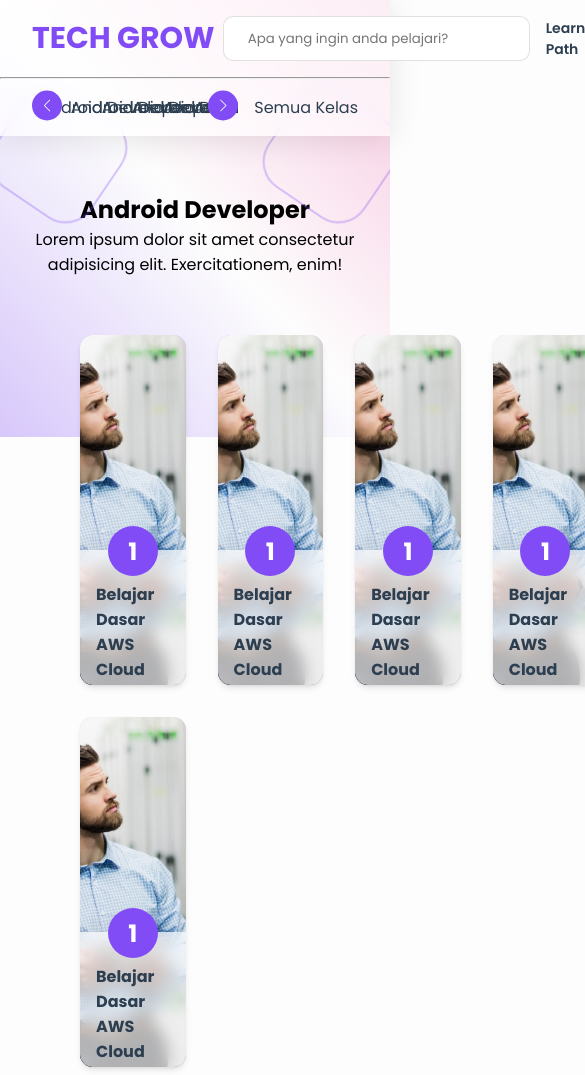
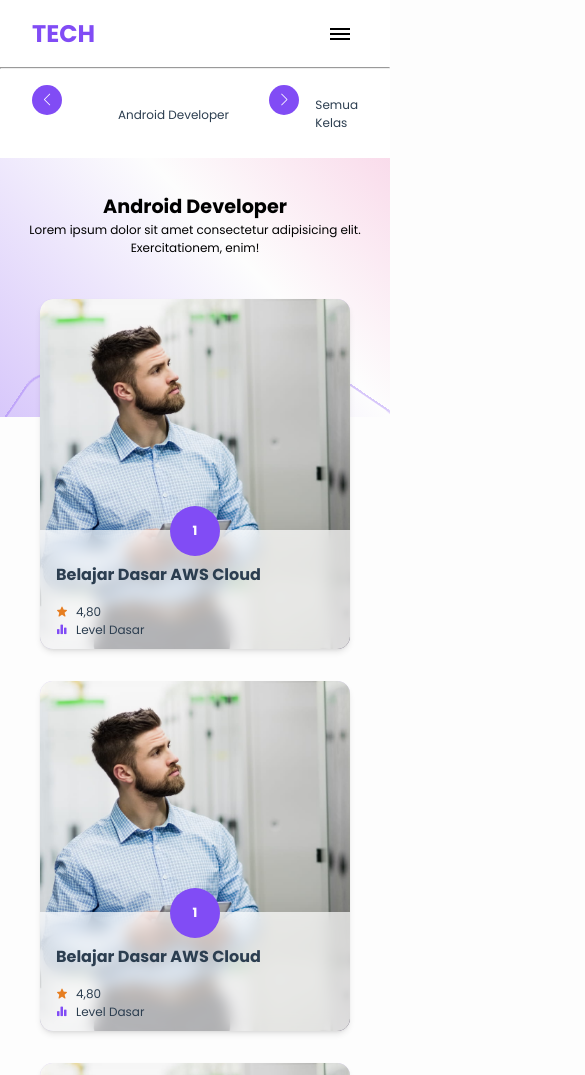
Before and after one commit to juliarta99/itcc24, a plain HTML site: page learning-path.html in a window 390 px wide. Shown: the top 1075 px of the page, 585 px wide, since content can reach past the window. Drawn offline with Linux system fonts and the light colour scheme.

Commit message:
responsive design, page learning, langganan and fix bug

```diff
--- a/css/component.css
+++ b/css/component.css
@@ -163,9 +163,6 @@
     align-items: center;
     padding: .5rem 2rem;
     gap: 1rem;
-}
-.container-swiper-menu-learnings .all{
-    white-space: nowrap;
 }
 
 /* padding */
@@ -555,7 +552,7 @@
     border-radius: 2rem;
     right: 0;
     transform: rotate(145deg);
-    top: 6rem;
+    bottom: -20%;
     opacity: .3;
     border: 2px var(--primary) solid;
     animation: rotate-animate 50s infinite alternate;
@@ -563,7 +560,7 @@
 .circle-b-1{
     left: 0;
     transform: rotate(-145deg);
-    top: 6rem;
+    bottom: -20%;
     border: 2px var(--primary) solid;
 }
 .circle-side-bar{
@@ -637,7 +634,7 @@
     width: 30px !important;
     height: 30px !important;
     top: 0 !important;
-    transform: translateY(85%);
+    transform: translateY(100%) !important;
 }
 
 /* pagination */
--- a/css/responsive.css
+++ b/css/responsive.css
@@ -4,6 +4,9 @@
     }
     .grid-cols-4{
         grid-template-columns: 1fr 1fr !important;
+    }
+    .card-bubble-wrapper{
+        margin-top: 1rem;
     }
 }
 @media (max-width: 960px) {
@@ -44,6 +47,9 @@
     }
 }
 @media (max-width: 640px) {
+    .landing{
+        margin-bottom: 3rem;
+    }
     .container{
         padding: 1rem 1.5rem;
     }
@@ -79,7 +85,7 @@
         font-size: 12px !important;
     }
     .btn{
-        padding: .5rem 1.5rem;
+        padding: .6rem 1.5rem;
     }
     .cols-3{
         -moz-column-count: 2;
--- a/js/script.js
+++ b/js/script.js
@@ -129,11 +129,22 @@ var swiper = new Swiper(".swiper-menu-testimoni", {
 });
 
 var swiper = new Swiper(".swiper-menu-learning", {
-    slidesPerView: 7,
+    slidesPerView: 1,
     spaceBetween: 10,
     loop: true,
     navigation: {
         nextEl: ".swiper-button-next",
         prevEl: ".swiper-button-prev",
     },
+    breakpoints: {
+        640: {
+            slidesPerView: 3
+        },
+        768: {
+            slidesPerView: 5
+        },
+        1024: {
+            slidesPerView: 7
+        }
+    }
 });
--- a/langganan.html
+++ b/langganan.html
@@ -9,6 +9,7 @@
     <link href="https://fonts.googleapis.com/css2?family=Poppins:ital,wght@0,100;0,200;0,300;0,400;0,500;0,600;0,700;0,800;0,900;1,100;1,200;1,300;1,400;1,500;1,600;1,700;1,800;1,900&display=swap" rel="stylesheet">
     <link rel="stylesheet" href="css/style.css">
     <link rel="stylesheet" href="css/component.css">
+    <link rel="stylesheet" href="css/responsive.css">
     <link rel="stylesheet" href="lib/boxicons/css/boxicons.min.css">
     <link rel="stylesheet" href="lib/swiperjs/swiper-bundle.min.css">
 </head>
@@ -17,25 +18,68 @@
         <nav>
             <div class="logo flex gap-05">
                 <a href="index.html" class="text-primary">
-                    <h1>Tech Grow</h1>
+                    <h1>TECH</h1>
                 </a>
-                <input type="text" class="input" placeholder="Apa yang ingin anda pelajari?">
+                <div class="flex" id="search-nav">
+                    <input type="text" class="input input-search bg-transparent" id="search-top" placeholder="Apa yang ingin anda pelajari?">
+                    <button class="btn btn-primary btn-search w-max">
+                        <i class='bx text-lg bx-search'></i>
+                    </button>
+                </div>
             </div>
-            <div class="wrapper-nav-link" id="wrapper-nav-link">
-                <a href="learning-path.html" data-white="1" class="nav-link text-white">Learning Path</a>
-                <a href="langganan.html" data-white="1" class="nav-link text-white">Langganan</a>
-                <a href="" data-white="1" class="nav-link text-white">Lainnya</a>
+            <div class="wrapper-nav-link">
+                <a href="learning-path.html" data-white="1" class="text-white nav-link">Learning Path</a>
+                <a href="langganan.html" data-white="1" class="text-white nav-link">Langganan</a>
+                <a href="" data-white="1" class="text-white nav-link">Lainnya</a>
             </div>
             <div class="account-nav-link">
-                <a href="login.html">
-                    <button class="btn btn-white">Masuk</button>
+                <div class="humberger" id="humberger">
+                    <span></span>
+                    <span></span>
+                    <span></span>
+                </div>
+                <a href="login.html" class="link-to-login">
+                    <button class="btn btn-white bg-transparent" id="btn-login">Masuk</button>
                 </a>
-                <a href="register.html">
-                    <button class="btn btn-primary">Daftar</button>
+                <a href="register.html" class="link-to-register">
+                    <button class="btn btn-primary" id="btn-register">Daftar</button>
                 </a>
             </div>
         </nav>
     </header>
+    <div class="nav-mobile min-h-100">
+        <div class="nav-mobile-wrapper">
+            <div class="flex justify-between align-center">
+                <div class="flex">
+                    <input type="text" class="input input-search" id="search-top" placeholder="Apa yang ingin anda pelajari?">
+                    <button class="btn btn-primary btn-search w-max">
+                        <i class='bx text-lg bx-search'></i>
+                    </button>
+                </div>
+                <div class="humberger" id="humberger">
+                    <span></span>
+                    <span></span>
+                    <span></span>
+                </div>
+            </div>
+            <div class="flex flex-column gap-1 justify-center align-center">
+                <div class="flex gap-1 align-center justify-center">
+                    <a href="login.html">
+                        <button class="btn btn-white">Masuk</button>
+                    </a>
+                    <a href="register.html">
+                        <button class="btn btn-primary">Daftar</button>
+                    </a>
+                </div>
+                <div class="card-mini">
+                    <a href="learning-path.html" class="nav-link">Learning Path</a>
+                </div>
+                <div class="card-mini">
+                    <a href="langganan.html" class="nav-link">Langganan</a>
+                </div>
+            </div>
+        </div>
+    </div>
     <div class="container pt-nav bg-black text-white pb-13">
         <h1 class="text-center">Biaya & Benefit Langganan</h1>
         <p class="text-center">Lorem ipsum dolor sit amet consectetur adipisicing elit. Nostrum, veritatis.</p>
--- a/learning-path.html
+++ b/learning-path.html
@@ -9,17 +9,23 @@
     <link href="https://fonts.googleapis.com/css2?family=Poppins:ital,wght@0,100;0,200;0,300;0,400;0,500;0,600;0,700;0,800;0,900;1,100;1,200;1,300;1,400;1,500;1,600;1,700;1,800;1,900&display=swap" rel="stylesheet">
     <link rel="stylesheet" href="css/style.css">
     <link rel="stylesheet" href="css/component.css">
+    <link rel="stylesheet" href="css/responsive.css">
     <link rel="stylesheet" href="lib/boxicons/css/boxicons.min.css">
     <link rel="stylesheet" href="lib/swiperjs/swiper-bundle.min.css">
 </head>
 <body>
-    <header id="navbar" class="shadow-md glassmorphism">
+    <header id="navbar" class="bg-white">
         <nav>
             <div class="logo flex gap-05">
                 <a href="index.html" class="text-primary">
-                    <h1>Tech Grow</h1>
+                    <h1>TECH</h1>
                 </a>
-                <input type="text" class="input" placeholder="Apa yang ingin anda pelajari?">
+                <div class="flex" id="search-nav">
+                    <input type="text" class="input input-search bg-transparent" id="search-top" placeholder="Apa yang ingin anda pelajari?">
+                    <button class="btn btn-primary btn-search w-max">
+                        <i class='bx text-lg bx-search'></i>
+                    </button>
+                </div>
             </div>
             <div class="wrapper-nav-link">
                 <a href="learning-path.html" class="nav-link">Learning Path</a>
@@ -27,55 +33,60 @@
                 <a href="" class="nav-link">Lainnya</a>
             </div>
             <div class="account-nav-link">
-                <a href="login.html">
-                    <button class="btn btn-white">Masuk</button>
+                <div class="humberger" id="humberger">
+                    <span></span>
+                    <span></span>
+                    <span></span>
+                </div>
+                <a href="login.html" class="link-to-login">
+                    <button class="btn btn-white bg-transparent" id="btn-login">Masuk</button>
                 </a>
-                <a href="register.html">
-                    <button class="btn btn-primary">Daftar</button>
+                <a href="register.html" class="link-to-register">
+                    <button class="btn btn-primary" id="btn-register">Daftar</button>
                 </a>
             </div>
         </nav>
         <hr>
         <div class="container-swiper-menu-learnings">
-            <div class="swiper swiper-menu-learning all">
+            <div class="swiper swiper-menu-learning">
                 <div class="swiper-wrapper p-05">
-                  <div class="swiper-slide">
-                    <a href="" class="navlink">
+                  <div class="swiper-slide text-center">
+                    <a href="" class="navlink text-center">
                         Android Developer
                     </a>
                   </div>
-                  <div class="swiper-slide">
-                    <a href="" class="navlink">
+                  <div class="swiper-slide text-center">
+                    <a href="" class="navlink text-center">
                         Android Developer
                     </a>
                   </div>
-                  <div class="swiper-slide">
-                    <a href="" class="navlink">
+                  <div class="swiper-slide text-center">
+                    <a href="" class="navlink text-center">
                         Android Developer
                     </a>
                   </div>
-                  <div class="swiper-slide">
-                    <a href="" class="navlink">
+                  <div class="swiper-slide text-center">
+                    <a href="" class="navlink text-center">
                         Android Developer
                     </a>
                   </div>
-                  <div class="swiper-slide">
-                    <a href="" class="navlink">
+                  <div class="swiper-slide text-center">
+                    <a href="" class="navlink text-center">
                         Android Developer
                     </a>
                   </div>
-                  <div class="swiper-slide">
-                    <a href="" class="navlink">
+                  <div class="swiper-slide text-center">
+                    <a href="" class="navlink text-center">
                         Android Developer
                     </a>
                   </div>
-                  <div class="swiper-slide">
-                    <a href="" class="navlink">
+                  <div class="swiper-slide text-center">
+                    <a href="" class="navlink text-center">
                         Android Developer
                     </a>
                   </div>
-                  <div class="swiper-slide">
-                    <a href="" class="navlink">
+                  <div class="swiper-slide text-center">
+                    <a href="" class="navlink text-center">
                         Android Developer
                     </a>
                   </div>
@@ -87,12 +98,40 @@
                 Semua Kelas
             </a>
         </div>
-        <!-- <div class="slider-menu-wrapper">
-            <ul>
-
-            </ul>
-        </div> -->
     </header>
+    <div class="nav-mobile min-h-100">
+        <div class="nav-mobile-wrapper">
+            <div class="flex justify-between align-center">
+                <div class="flex">
+                    <input type="text" class="input input-search" id="search-top" placeholder="Apa yang ingin anda pelajari?">
+                    <button class="btn btn-primary btn-search w-max">
+                        <i class='bx text-lg bx-search'></i>
+                    </button>
+                </div>
+                <div class="humberger" id="humberger">
+                    <span></span>
+                    <span></span>
+                    <span></span>
+                </div>
+            </div>
+            <div class="flex flex-column gap-1 justify-center align-center">
+                <div class="flex gap-1 align-center justify-center">
+                    <a href="login.html">
+                        <button class="btn btn-white">Masuk</button>
+                    </a>
+                    <a href="register.html">
+                        <button class="btn btn-primary">Daftar</button>
+                    </a>
+                </div>
+                <div class="card-mini">
+                    <a href="learning-path.html" class="nav-link">Learning Path</a>
+                </div>
+                <div class="card-mini">
+                    <a href="langganan.html" class="nav-link">Langganan</a>
+                </div>
+            </div>
+        </div>
+    </div>
     <div class="container title-learning bg-gradient">
         <h2 class="text-center">Android Developer</h2>
         <p class="text-center">Lorem ipsum dolor sit amet consectetur adipisicing elit. Exercitationem, enim!</p>
@@ -283,7 +322,7 @@
             </a>
         </div>
         <div class="flex flex-column align-center mt-15">
-            <h2>Mulailah Langkahmu untuk menjadi Android Developer</h2>
+            <h2 class="text-center">Mulailah Langkahmu untuk menjadi Android Developer</h2>
             <button class="btn btn-primary">Mulai Belajar</button>
         </div>
     </div>
```
